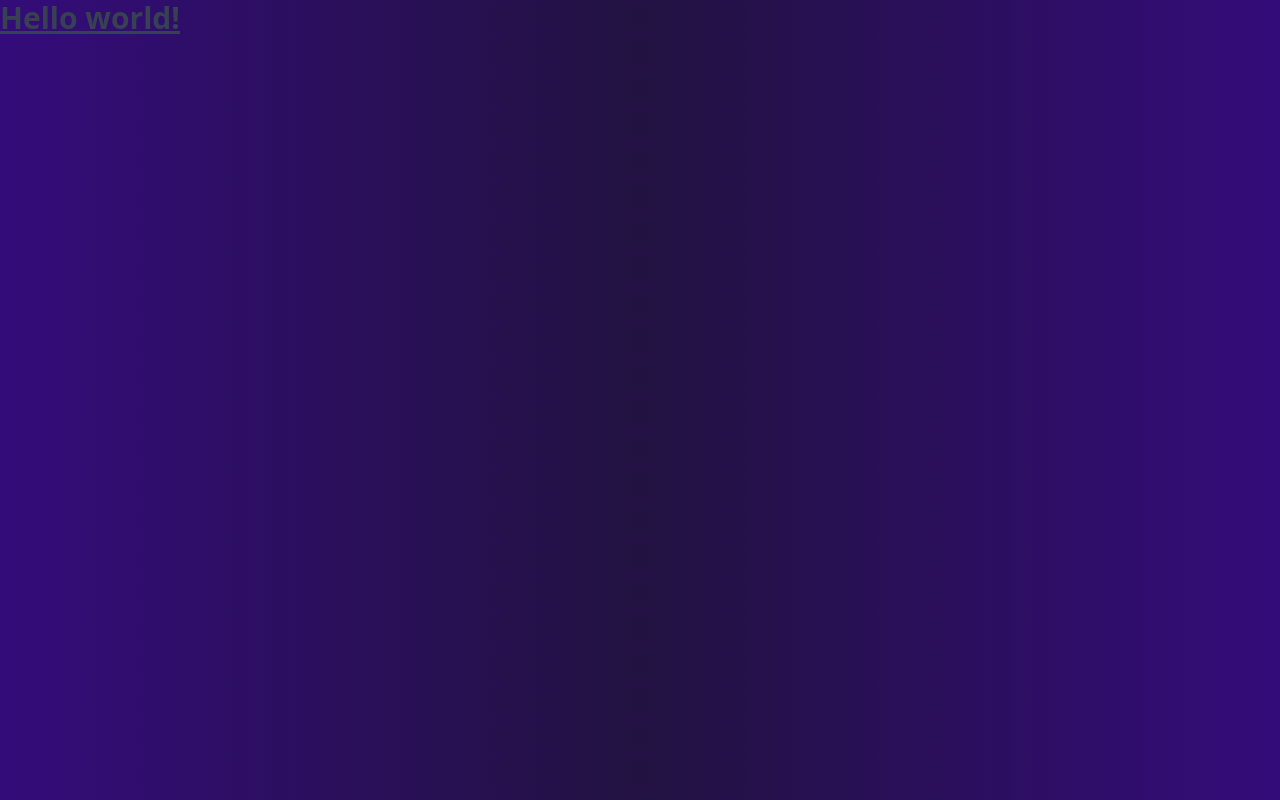
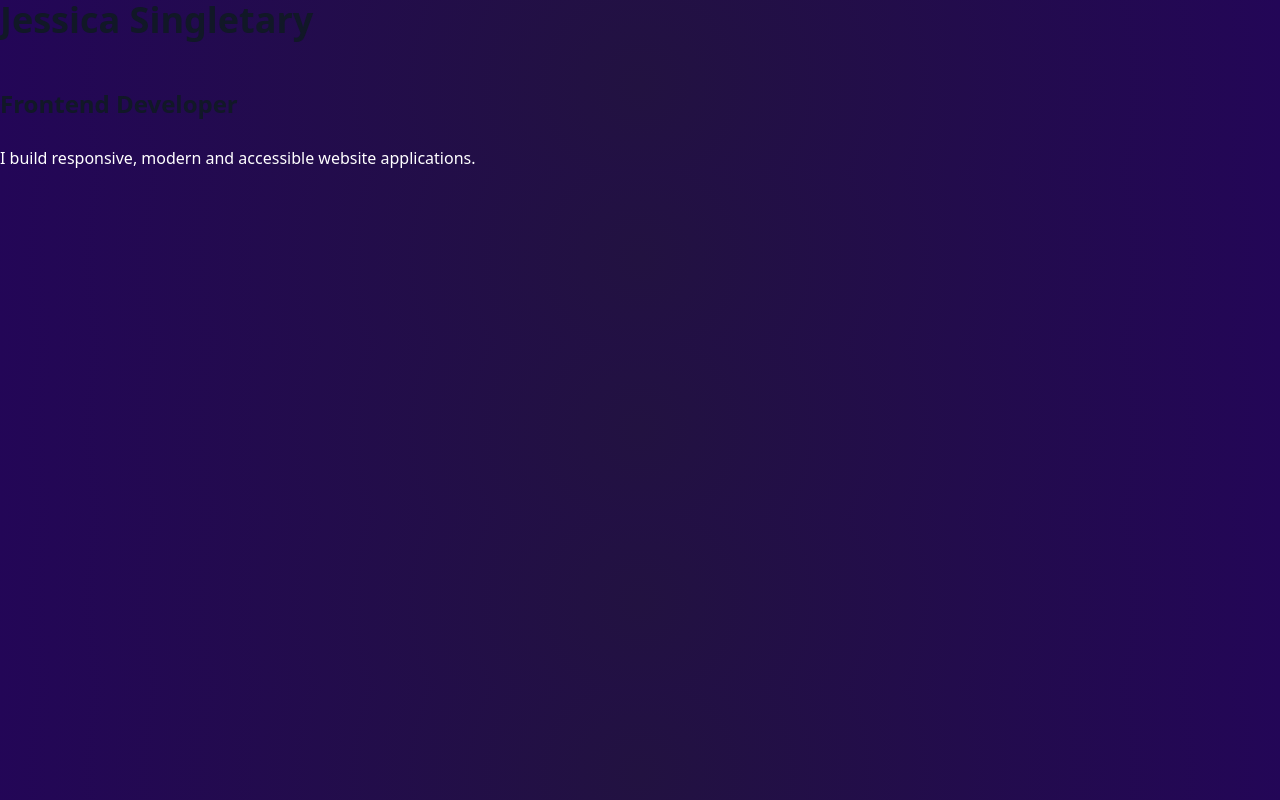
Before and after one commit to Jess247/portfolio, a React (Vite) app: page / in a window 1280 px wide. Built offline with nearby package versions, Linux system fonts and the light colour scheme.

Commit message:
Add header component

```diff
--- a/src/App.jsx
+++ b/src/App.jsx
@@ -1,10 +1,9 @@
+import Header from "./components/Header"
 function App() {
 
   return (
     <>
-      <h1 className="prose text-3xl font-bold underline">
-        Hello world!
-      </h1>
+      <Header/>
     </>
   )
 }
--- /dev/null
+++ b/src/components/Header.jsx
@@ -0,0 +1,11 @@
+function Header() {
+    return(
+        <header className="prose text-white">
+            <h1 className="">Jessica Singletary</h1>
+            <h2>Frontend Developer</h2>
+            <p>I build responsive, modern and accessible website applications.</p>
+        </header>
+    )
+}
+
+export default Header
--- a/src/index.css
+++ b/src/index.css
@@ -4,5 +4,5 @@
 
 body {
   background: rgb(34,18,65);
-background: radial-gradient(circle, rgba(34,18,65,1) 0%, rgba(52,12,122,1) 100%);
+background: radial-gradient(circle, rgba(34,18,65,1) 0%, rgba(35,6,87,1) 100%);
 }
```
